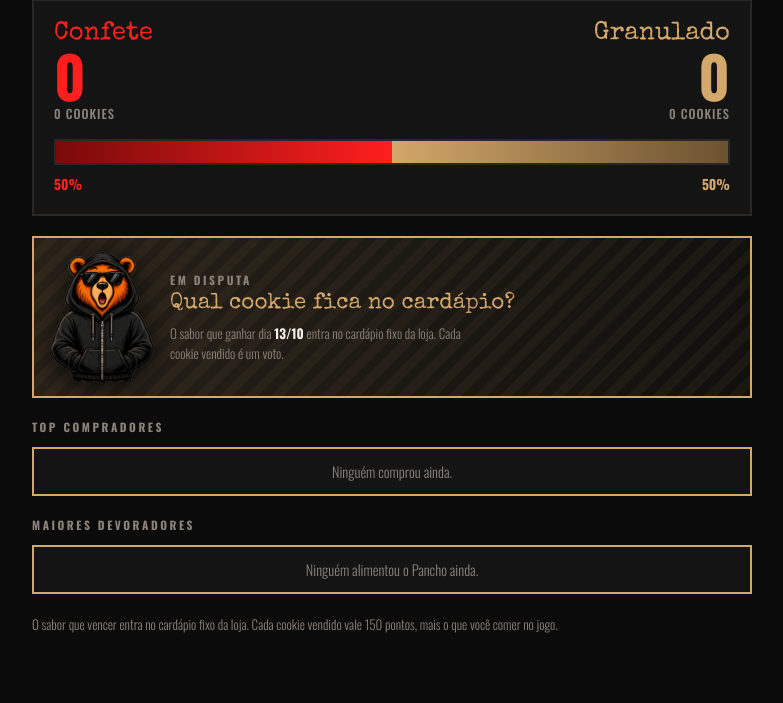
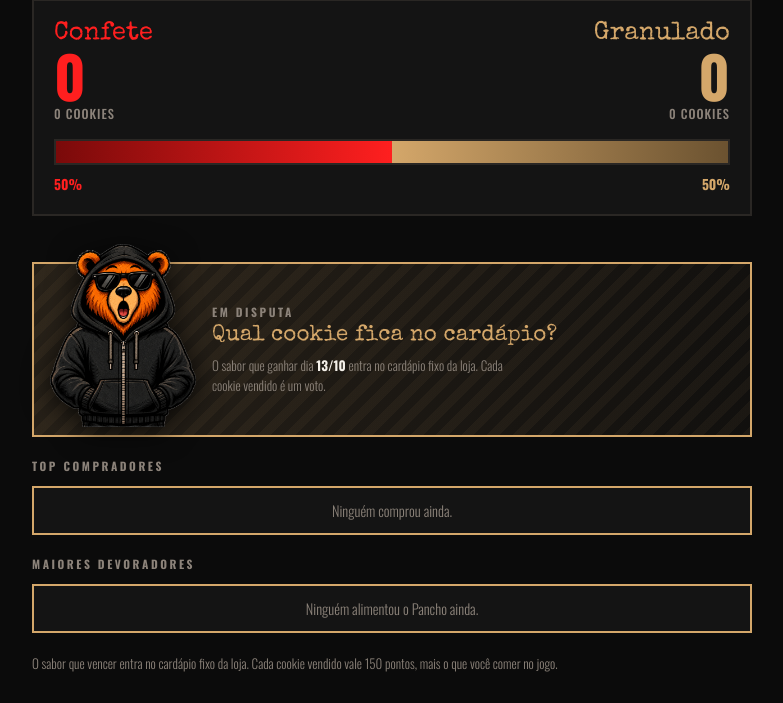
Before and after one commit to saborclandestinoo-spec/Game-Clandestino-Cookies, a plain HTML site: page index.html in a window 1280 px wide. Shown: the part 159-862 px from the top of the page, without its empty margins (248-1031 px from the left). Before the commit the page ends 824 px from the top, so only its background shows below. Drawn offline with nearby package versions, Linux system fonts and the light colour scheme; no server answers.

Commit message:
Update index.html

```diff
--- a/index.html
+++ b/index.html
@@ -107,11 +107,11 @@ p{margin:0;line-height:1.55}
 /* o premio em disputa, logo abaixo do placar */
 .premio{display:flex;align-items:center;gap:16px;border:2px solid var(--dourado);
   background:linear-gradient(100deg,rgba(212,167,106,.14),rgba(212,167,106,.03));
-  padding:14px 16px;position:relative;overflow:hidden}
-.premio::before{content:"";position:absolute;inset:0;pointer-events:none;
+  padding:14px 16px;position:relative;margin-top:26px}
+.premio::before{content:"";position:absolute;inset:0;pointer-events:none;overflow:hidden;
   background:repeating-linear-gradient(135deg,transparent 0 9px,rgba(212,167,106,.05) 9px 18px)}
-.premio-pancho{width:clamp(78px,22vw,104px);flex:none;position:relative;z-index:1;
-  filter:drop-shadow(0 4px 12px rgba(0,0,0,.7))}
+.premio-pancho{width:clamp(104px,30vw,146px);flex:none;position:relative;z-index:2;
+  margin-top:-34px;margin-bottom:-6px;filter:drop-shadow(0 5px 14px rgba(0,0,0,.75))}
 .premio>div{position:relative;z-index:1;min-width:0}
 .premio-tit{font-family:var(--display);font-size:clamp(1.05rem,4.8vw,1.4rem);
   color:var(--dourado);line-height:1.2;margin:3px 0 0;text-wrap:balance}
```
